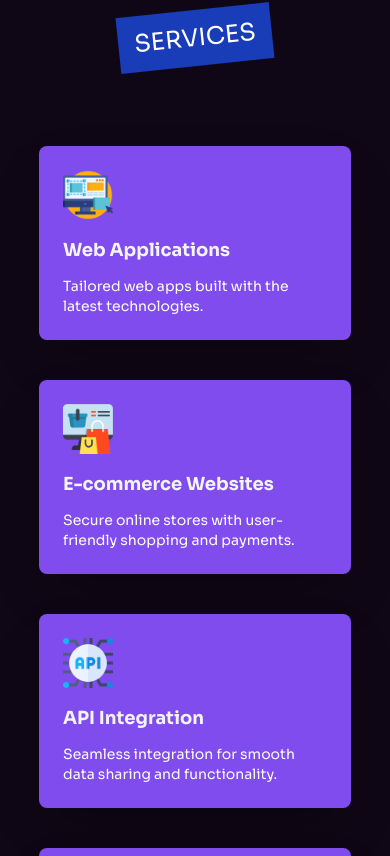
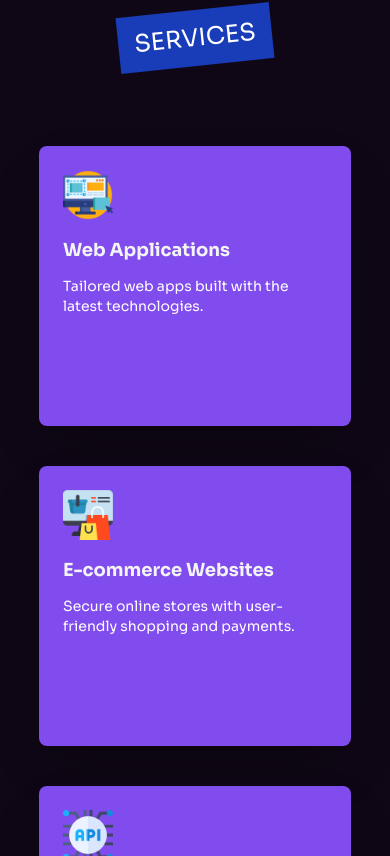
Before and after one commit to Taifinkaba/PortfolioCLA, a Next.js app in the folder portfolio-cla/: page / in a window 390 px wide. Shown: the part 2608-3464 px from the top of the page. Built offline with nearby package versions, Linux system fonts and the light colour scheme.

Commit message:
service, project, skills, blog updated

```diff
--- a/portfolio-cla/Data/data.ts
+++ b/portfolio-cla/Data/data.ts
@@ -83,18 +83,31 @@ export const BaseInfo = {
   export const projectData = [
     {
       id: 1,
+      name: "Pokedex",
       image: "/images/PokemonProject.png",
-      url: "https://thekhitai.github.io/MarcyPokeDex/",
+      github: "https://github.com/thekhitai/MarcyPokeDex",
+      live: "https://thekhitai.github.io/MarcyPokeDex/",
+      description:
+        "A Pokédex web app that fetches data from an API to display Pokémon names, types, and stats. Built with HTML, CSS, and JavaScript.",
     },
     {
       id: 2,
+      name: "PaTais Meal",
       image: "/images/PaTaiProject.png",
-      url: "https://www.youtube.com/watch?v=Ww2N4OC2rcA",
+      github: "https://github.com/PaTai-s/React-Project-",
+      youtube: "https://www.youtube.com/watch?v=Ww2N4OC2rcA",
+      description:
+        "Used the MealDB api to build a functional cookbook in react showcasing their ability in group projects and knowledge in React.js, HTML, CSS, and Javascript.",
     },
     {
       id: 3,
+      name: "Tether",
       image: "/images/Tether.png",
-      url: "https://www.youtube.com/watch?v=NuARFIK1Q-Q&t=2s",
+      github: "https://github.com/Thread-Weavers/Tether",
+      live: "https://tether-xd0d.onrender.com/",
+      youtube: "https://www.youtube.com/watch?v=NuARFIK1Q-Q&t=2s",
+      description:
+        "This web app seeks to enhance mental health support by creating a safe, anonymous platform that connects individuals facing similar challenges. By pairing users with accountability partners, we empower them to stay committed to their mental health routines while fostering meaningful connections to combat feelings of isolation. This platform encourages open dialogue and mutual understanding, enabling users to share their experiences, celebrate progress, and access a supportive community without the pressure of formal therapy. Ultimately, our mission is to enhance well-being and resilience among users, providing them with the tools they need to navigate their mental health journeys collaboratively.",
     },
   ];
 
--- a/portfolio-cla/components/Home/Blog/Blog.tsx
+++ b/portfolio-cla/components/Home/Blog/Blog.tsx
@@ -7,17 +7,15 @@ const Blog = () => {
   return (
     <div className='pt-16 pb-16 bg-[#0f0715]'>
       <SectionHeading>Blogs</SectionHeading>
-        <div className='w-[80%] mx-auto mt-20 grid grid-cols-1 md:grid-cols-2 xl:grid-cols-3 gap-12 items-center'>
-            {blogs.map((blog)=>{
+      <div className='w-[80%] mx-auto mt-20 grid grid-cols-1 md:grid-cols-2 xl:grid-cols-3 gap-12 items-stretch'>
+        {blogs.map((blog) => {
           return (
-                    <div key={blog.id}>
-                        <BlogCard blog ={blog}/>
-
+            <div key={blog.id} className='h-full'> {/* Make this wrapper full height */}
+              <BlogCard blog={blog} />
             </div>
           )
         })}
       </div>
-
     </div>
   )
 }
--- a/portfolio-cla/components/Home/Blog/BlogCard.tsx
+++ b/portfolio-cla/components/Home/Blog/BlogCard.tsx
@@ -2,7 +2,7 @@ import React from 'react'
 import Image from 'next/image';
 
 // Props
-type Props ={
+type Props = {
   blog: {
     id: number;
     title: string;
@@ -13,55 +13,54 @@ type Props ={
   }
 }
 
-const BlogCard = ({blog}: Props) => {
-    const {date, image, summary, title, url} = blog;
+const BlogCard = ({ blog }: Props) => {
+  const { date, image, summary, title, url } = blog;
 
   return (
-    // card
-    <div className='bg-indigo-950 rounded-md overflow-hidden'>
+    <a
+      href={url}
+      target="_blank"
+      rel="noopener noreferrer"
+      className="block hover:scale-[1.01] transition-transform duration-200 h-full"
+    >
+      {/* ✅ Flex column and full height card */}
+      <div className="bg-indigo-950 rounded-md overflow-hidden h-full flex flex-col">
+
         {/* image */}
         <Image
           src={image}
           alt={title}
           width={300}
           height={300}
-        className='w-full h-[250px] object-cover'
+          className="w-full h-[250px] object-cover"
         />
 
         {/* text */}
-        <div className='p-6'>
-            <p className='rounded-sm px-6 py-1.5 bg-rose-400 text-white w-fit'>
+        <div className="p-6 flex flex-col flex-grow">
+          <p className="rounded-sm px-6 py-1.5 bg-rose-400 text-white w-fit">
             News
           </p>
 
           {/* title */}
-            <h1 className='sm:text-lg text-base cursor-pointer hover:text-gray-100 hover:underline transition-all duration-200  mt-6 mb-2 text-gray-200 leading-[1.6rem] font-bold'>
+          <h1 className="sm:text-lg text-base cursor-pointer hover:text-gray-100 hover:underline transition-all duration-200 mt-6 mb-2 text-gray-200 leading-[1.6rem] font-bold">
             {title}
           </h1>
 
           {/* summary */}
-            <p className='text-sm font-semibold text-opacity-70 text-gray-400'>
+          <p className="text-sm font-semibold text-opacity-70 text-gray-400 mb-6">
             {summary}
           </p>
 
-            {/* line */}
-            <div className='mt-4 mb-4 w-full h-[1.5px] bg-gray-300 opacity-45'></div>
+          {/* ✅ Push divider to bottom */}
+          <div className="mt-auto mb-4 w-full h-[1.5px] bg-gray-300 opacity-45"></div>
 
-            {/* read more */}
-            <div className='flex items-center justify-between'>
-
-                <h1 className='text-sm text-gray-300 font-bold'>{date}</h1>
-                <a href={url} target="_blank" rel="noopener noreferrer">
-                <button className='text-base hover:text-rose-500 text-gray-200 underline font-bold'>
-                    Read More
-                </button>
+          {/* date */}
+          <div className="flex items-center justify-between">
+            <h1 className="text-sm text-gray-300 font-bold">{date}</h1>
+          </div>
+        </div>
+      </div>
     </a>
-
-            </div>
-
-        </div>
-
-    </div>
   )
 }
 
--- a/portfolio-cla/components/Home/Project/Project.tsx
+++ b/portfolio-cla/components/Home/Project/Project.tsx
@@ -1,41 +1,17 @@
 import React from 'react'
 import SectionHeading from '../../Helper/SectionHeading'
 import { projectData } from '../../../Data/data'
-import Link from 'next/link'
-import Image from 'next/image'
+import ProjectCard from './ProjectCard'
 
 const Project = () => {
   return (
     <div className='pt-16 pb-16 bg-[#050709]'>
-        <SectionHeading>My Projects</SectionHeading>
-        <div className='w-[80%] mx-auto mt-20 grid grid-cols-1 md:grid-cols-2 lg:grid-cols-3 gap-12 items-center'>
-            {projectData.map((project) => {
-                return(
-                    <div
-                    key={project.id}
-                    className='bg-blue-950 p-6 rounded-lg hover:scale-105 transition-all duration-300'
-                    >
-                        <Link
-                        href={project.url}
-                        target="_blank"
-                        >
-                            <Image
-                            src={project.image}
-                            alt="project"
-                            width={300}
-                            height={200}
-                            className='w-full'
-                            />
-
-                        </Link>
-
-                    </div>
-
-                )
-            })}
-
-        </div>
-
+      <SectionHeading>My Projects</SectionHeading>
+      <div className='w-[80%] mx-auto mt-20 grid grid-cols-1 md:grid-cols-2 lg:grid-cols-3 gap-12 items-stretch'>
+        {projectData.map((project) => (
+          <ProjectCard key={project.id} project={project} />
+        ))}
+      </div>
     </div>
   )
 }
--- /dev/null
+++ b/portfolio-cla/components/Home/Project/ProjectCard.tsx
@@ -0,0 +1,60 @@
+// ProjectCard.tsx
+import React from 'react'
+import Image from 'next/image'
+import Link from 'next/link'
+import { FaGithub, FaYoutube, FaExternalLinkAlt } from 'react-icons/fa'
+
+type Props = {
+  project: {
+    id: number;
+    name: string;
+    image: string;
+    github?: string;
+    youtube?: string;
+    live?: string;
+    description: string;
+  }
+}
+
+const ProjectCard = ({ project }: Props) => {
+  const { name, image, github, youtube, live, description } = project;
+
+  return (
+    <div className='bg-blue-950 p-6 rounded-lg hover:scale-105 transition-all duration-300 flex flex-col justify-between h-full'>
+      <div>
+        {/* Project name centered */}
+        <h3 className='text-white text-xl font-semibold text-center mb-4'>{name}</h3>
+
+        <Image
+          src={image}
+          alt={`${name} project`}
+          width={300}
+          height={200}
+          className='w-full rounded-md mb-4'
+        />
+
+        <p className='text-white text-sm mt-2'>{description}</p>
+      </div>
+
+      <div className='flex gap-4 mt-4'>
+        {github && (
+          <Link href={github} target='_blank' className='text-white hover:text-gray-300 text-xl'>
+            <FaGithub />
+          </Link>
+        )}
+        {youtube && (
+          <Link href={youtube} target='_blank' className='text-white hover:text-gray-300 text-xl'>
+            <FaYoutube />
+          </Link>
+        )}
+        {live && (
+          <Link href={live} target='_blank' className='text-white hover:text-gray-300 text-xl'>
+            <FaExternalLinkAlt />
+          </Link>
+        )}
+      </div>
+    </div>
+  )
+}
+
+export default ProjectCard;
--- a/portfolio-cla/components/Home/Services/ServiceCard.tsx
+++ b/portfolio-cla/components/Home/Services/ServiceCard.tsx
@@ -15,7 +15,7 @@ type  Props ={
 
 const ServiceCard = ({service}: Props) => {
   return (
-    <Tilt className='shadow-2xl p-6 rounded-lg bg-[#814ced]'>
+    <Tilt className='shadow-2xl p-6 rounded-lg bg-[#814ced] min-h-[280px] flex flex-col'>
         <Image
         src={`${service.icon}`}
         alt={`${service.title}`}
--- a/portfolio-cla/components/Home/Skills/SkillCard.tsx
+++ b/portfolio-cla/components/Home/Skills/SkillCard.tsx
@@ -15,13 +15,13 @@ const SkillCard = ({skill}: Props) => {
 
 
   return (
-    <div className='p-6 hover:bg-blue-900 duration-300 transition-all cursor-pointer text-center rounded-lg bg-gray-900'>
+    <div className='p-6 min-h-[220px] flex flex-col justify-center items-center hover:bg-blue-900 duration-300 transition-all text-center rounded-lg bg-gray-900'>
         <Image
         src={image}
         alt={title}
         width={80}
         height={80}
-        className='object-cover mx-auto'
+        className='object-contain mx-auto h-20 w-20'
         />
 
         <h1 className='text-[18px] mt-4 text-white font-[600]'>{title}</h1>
--- a/portfolio-cla/package.json
+++ b/portfolio-cla/package.json
@@ -9,6 +9,7 @@
     "lint": "next lint"
   },
   "dependencies": {
+    "lucide-react": "^0.511.0",
     "next": "15.2.4",
     "react": "^19.0.0",
     "react-dom": "^19.0.0",
```
Also changed, not shown: 1 other file (tests, documents, lock files or other folders). Lines whose indentation alone changed are shown as unchanged.
